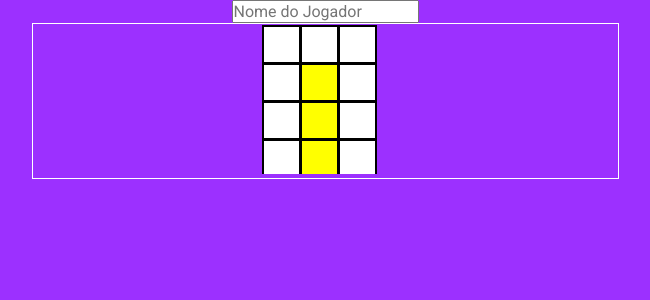
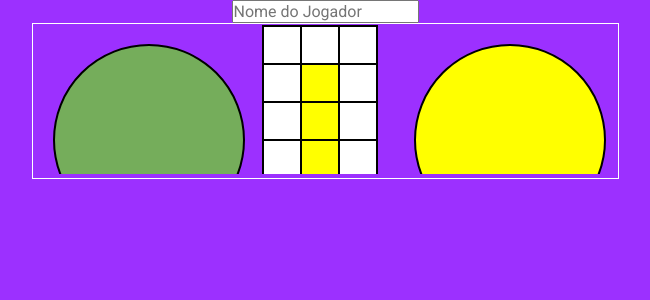
Before and after one commit to jonathanccalixto/game-web, a React (Create React App) app: page /ludo in a window 1280 px wide. Shown: the top 300 px of the page, without its empty margins (315-965 px from the left). Built offline with nearby package versions, Linux system fonts and the light colour scheme; a web font is replaced by a local one.

Commit message:
Headquarters by color added

```diff
--- a/src/pages/Ludo/Board/constants.ts
+++ b/src/pages/Ludo/Board/constants.ts
@@ -11,12 +11,21 @@ interface IFinishField {
   bg: string;
   border: string;
 }
+interface IHeadQuarters {
+  name: string;
+  cx: string;
+  cy: string;
+  r: string;
+  bg: string;
+  border: string;
+}
 
 const colors: string[] = ['yellow', '#65a7dd', '#f81404', '#75ad5b'];
 const border = 'black';
 const bg = 'white';
 const size = 38;
-const init = 2;
+const borderSize = 2;
+const init = borderSize;
 const sizeP5 = `${init + 5 * size}`;
 const sizeP6 = `${init + 6 * size}`;
 const sizeP7 = `${init + 7 * size}`;
@@ -24,7 +33,7 @@ const sizeP75 = `${init + 7.5 * size}`;
 const sizeP8 = `${init + 8 * size}`;
 const sizeP9 = `${init + 9 * size}`;
 
-export const buildFields = (): IField[] => {
+const buildFields = (): IField[] => {
   const fields: IField[] = [];
 
   fields[48] = { name: '49', x: sizeP5, y: sizeP5, bg, border };
@@ -95,7 +104,7 @@ export const buildFields = (): IField[] => {
   return fields;
 };
 
-export const buildFinishFields = (): IFinishField[] => {
+const buildFinishFields = (): IFinishField[] => {
   const fields: IFinishField[] = [
     {
       name: 'f1',
@@ -125,3 +134,44 @@ export const buildFinishFields = (): IFinishField[] => {
 
   return fields;
 };
+
+const buildHeadquarters = (): IHeadQuarters[] => {
+  const fields: IHeadQuarters[] = [
+    {
+      name: 'YellowHQ',
+      cx: `${init + 12.5 * size}`,
+      cy: `${init + 3 * size}`,
+      r: `${(5 * size) / 2}`,
+      bg: colors[0],
+      border,
+    },
+    {
+      name: 'BlueHQ',
+      cx: `${init + 12.5 * size}`,
+      cy: `${init + 12.5 * size}`,
+      r: `${(5 * size) / 2}`,
+      bg: colors[1],
+      border,
+    },
+    {
+      name: 'RedHQ',
+      cx: `${init + 3 * size}`,
+      cy: `${init + 12.5 * size}`,
+      r: `${(5 * size) / 2}`,
+      bg: colors[2],
+      border,
+    },
+    {
+      name: 'BlueHQ',
+      cx: `${init + 3 * size}`,
+      cy: `${init + 3 * size}`,
+      r: `${(5 * size) / 2}`,
+      bg: colors[3],
+      border,
+    },
+  ];
+
+  return fields;
+};
+
+export { borderSize, size, buildFields, buildFinishFields, buildHeadquarters };
--- a/src/pages/Ludo/Board/index.tsx
+++ b/src/pages/Ludo/Board/index.tsx
@@ -1,26 +1,48 @@
-/* eslint-disable prettier/prettier */
 import React from 'react';
 
-import {buildFields, buildFinishFields } from './constants'
-import { Container, Field } from './styles';
+import {
+  borderSize,
+  buildFields,
+  buildFinishFields,
+  buildHeadquarters,
+  size,
+} from './constants';
+import { Container } from './styles';
 
-const fields = buildFields()
-const finishFields = buildFinishFields()
+const fields = buildFields();
+const finishFields = buildFinishFields();
+const headquarters = buildHeadquarters();
 
 const Board: React.FC = () => {
   return (
     <Container>
       <div>
         <svg>
-          {fields.map(({name, bg, border, x, y }) => (
-            <Field key={name} name={name} fill={bg} x={x} y={y} stroke={border} />
+          {fields.map(({ bg, border, ...rest }) => (
+            <rect
+              {...rest}
+              key={rest.name}
+              fill={bg}
+              height={size}
+              width={size}
+              stroke={border}
+              strokeWidth={borderSize}
+            />
           ))}
-          {finishFields.map(({name, points, bg, border}) => (
+          {finishFields.map(({ bg, border, ...rest }) => (
             <polygon
-              key={name}
-              name={name}
-              points={points}
-              style={{ fill: bg, stroke: border, strokeWidth:2 }}
+              {...rest}
+              key={rest.name}
+              style={{ fill: bg, stroke: border, strokeWidth: borderSize }}
+            />
+          ))}
+          {headquarters.map(({ bg, border, ...rest }) => (
+            <circle
+              {...rest}
+              key={rest.name}
+              stroke={border}
+              strokeWidth={borderSize}
+              fill={bg}
             />
           ))}
         </svg>
--- a/src/pages/Ludo/Board/styles.ts
+++ b/src/pages/Ludo/Board/styles.ts
@@ -23,19 +23,3 @@ export const Container = styled.div`
     }
   }
 `;
-
-export const Field = styled.rect`
-  height: 37px;
-  width: 37px;
-  stroke-width: 2;
-`;
-
-export const FinishField = styled.div`
-  height: 45px;
-  width: 45px;
-`;
-
-export const BlankField = styled.div`
-  height: 180px;
-  width: 180px;
-`;
```
